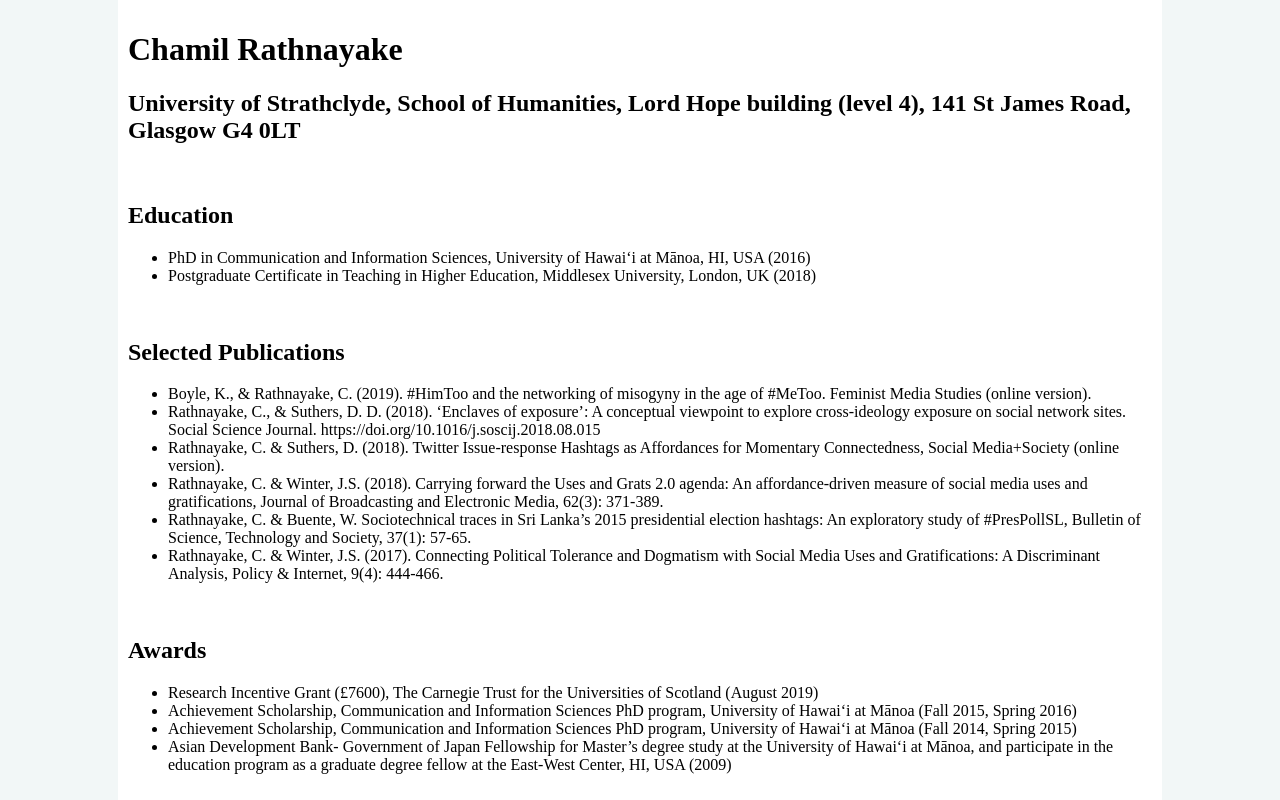
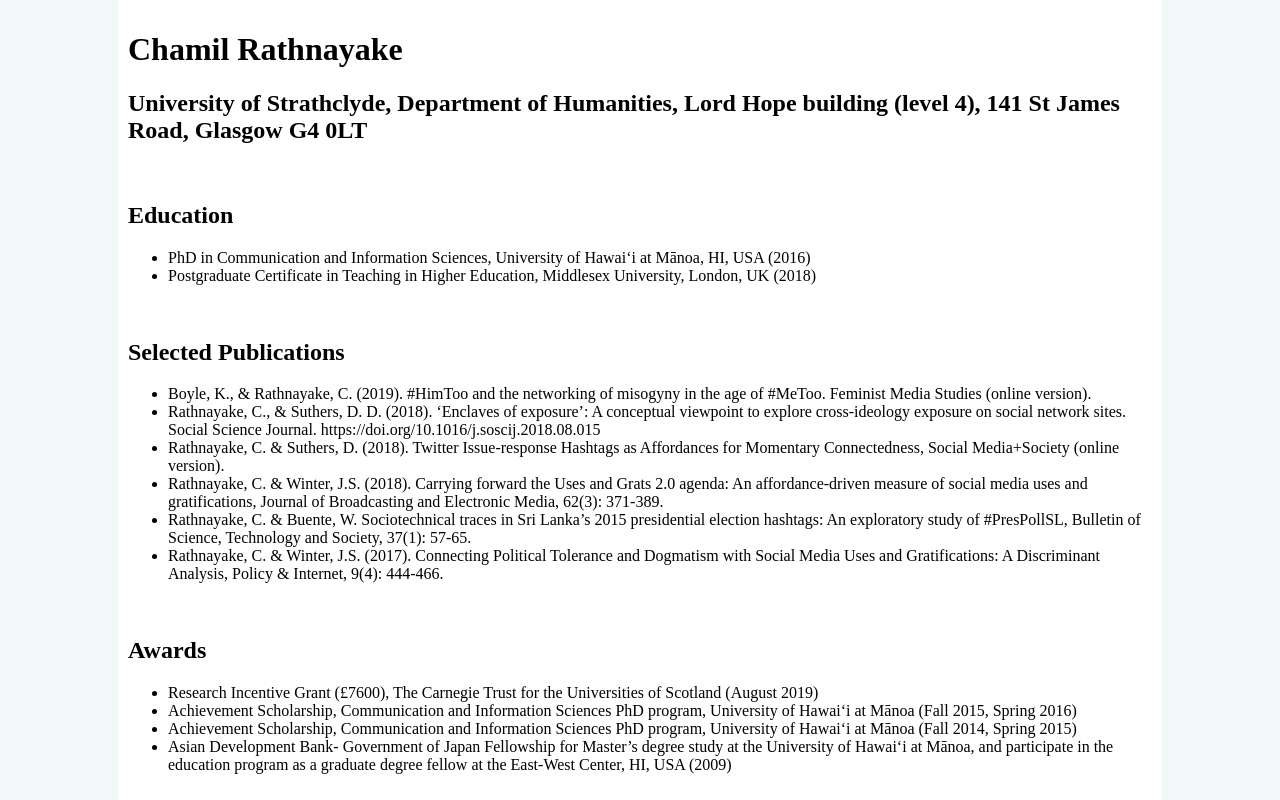
Before and after one commit to chamilrathnayake/travbits, a plain HTML site: page cv.html in a window 1280 px wide. Drawn offline with Linux system fonts and the light colour scheme.

Commit message:
Update cv.html
Update

```diff
--- a/cv.html
+++ b/cv.html
@@ -7,7 +7,7 @@
 <body>
 <div id="container">
 <h1>Chamil Rathnayake</h1>
-<h2>University of Strathclyde, School of Humanities, Lord Hope building (level 4), 141 St James Road, Glasgow G4 0LT</h2>
+<h2>University of Strathclyde, Department of Humanities, Lord Hope building (level 4), 141 St James Road, Glasgow G4 0LT</h2>
 
 
 
```
